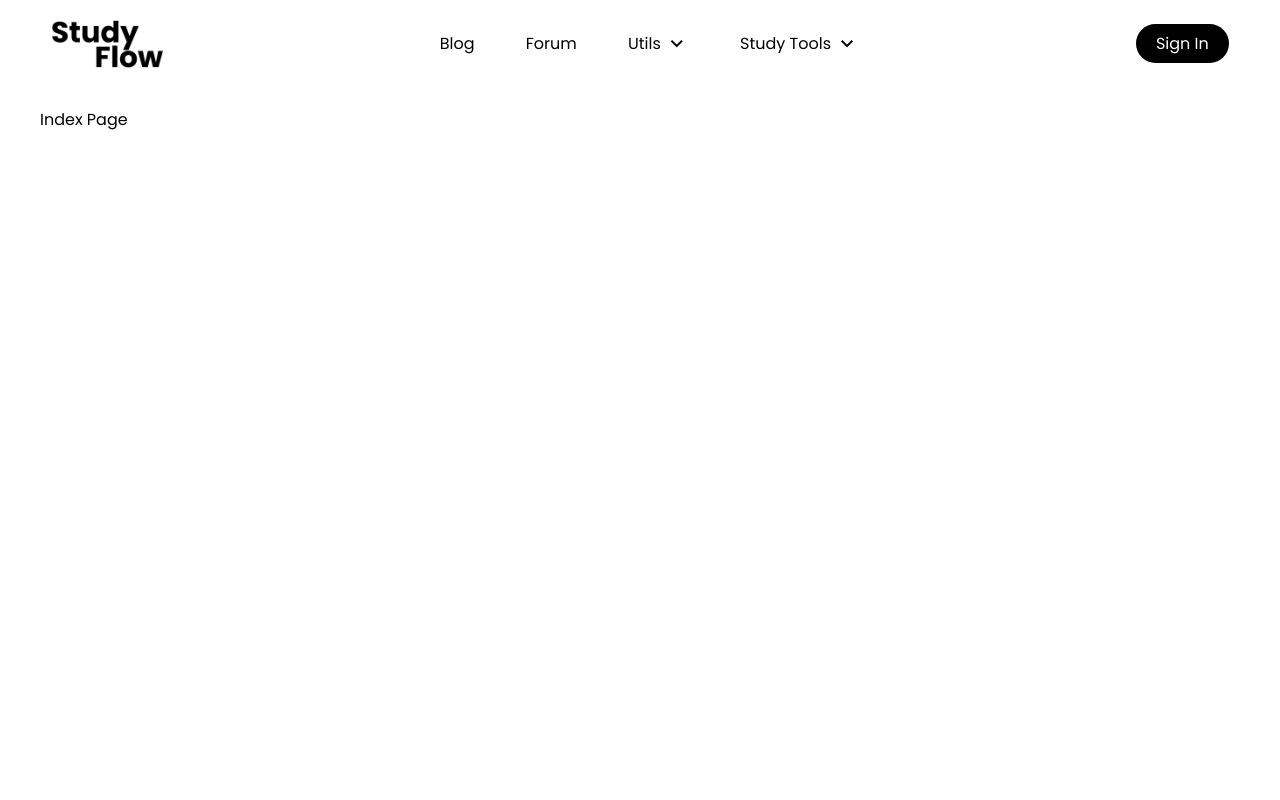
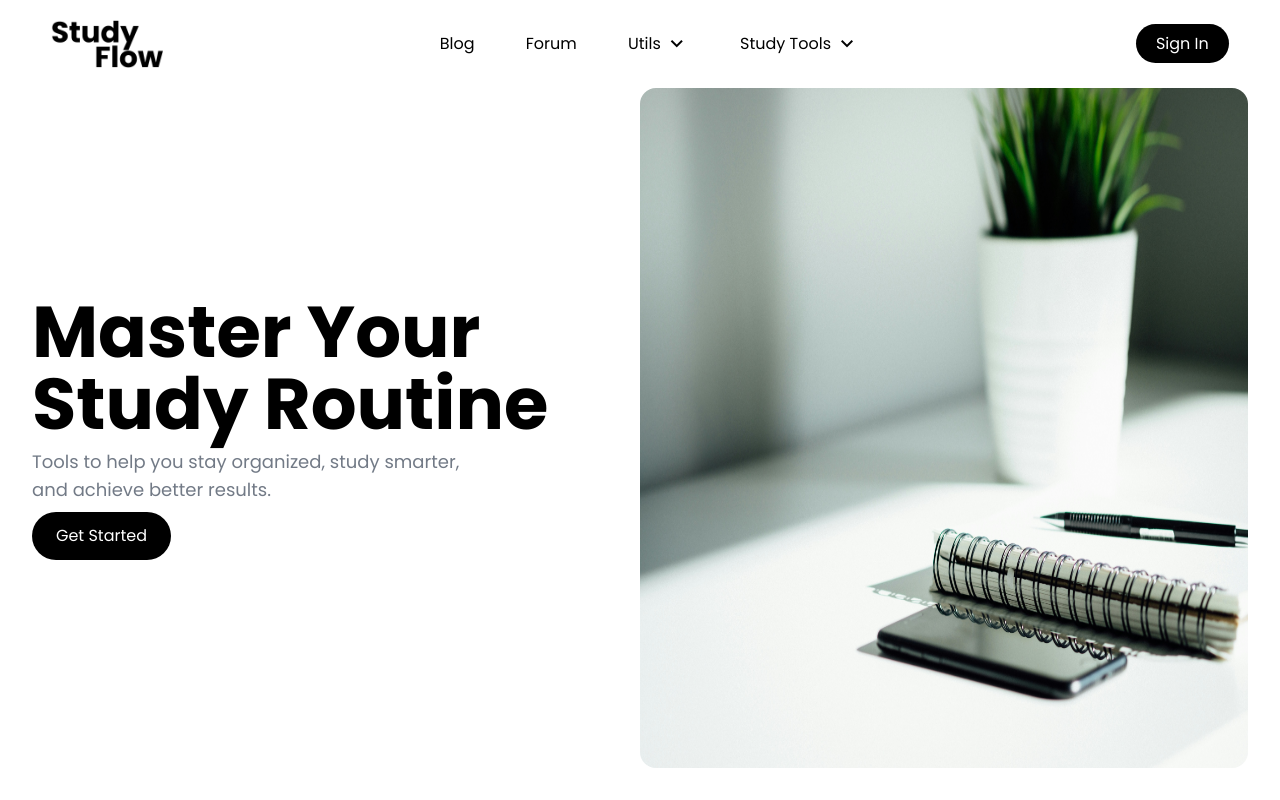
Before and after one commit to MateusVega/StudyingFlow, a Flask app: page / in a window 1280 px wide. Run offline with Flask 3, Linux system fonts and the light colour scheme.

Commit message:
adding homepage hero section

```diff
--- a/StudyApp/templates/index.html
+++ b/StudyApp/templates/index.html
@@ -1,4 +1,11 @@
 {% extends "layout.html" %}
 {% block content%}
-    <h1 class="m-10">Index Page</h1>
+    <section class="w-[95vw] flex flex-col md:flex-row h-[85vh] mx-auto">
+        <div class="w-full md:w-1/2 h-auto my-10 md:h-full md:my-0 flex flex-col justify-center gap-2">
+            <h1 class="font-bold text-7xl">Master Your<br>Study Routine</h1>
+            <p class="text-lg text-gray-700/70">Tools to help you stay organized, study smarter,<br> and achieve better results.</p>
+            <a class="w-fit bg-black text-white px-6 py-3 rounded-full hover:bg-white hover:text-black hover:border hover:border-gray-300 hover:scale-[103%] transition duration-300 ease-in-out" href="{{ url_for('register') }}">Get Started</a>
+        </div>
+        <img class="w-full md:w-1/2 rounded-2xl" src="{{ url_for('static', filename='ImageHomePage.jpg') }}" alt="Preview website functions">
+    </section>
 {% endblock content %}
```
